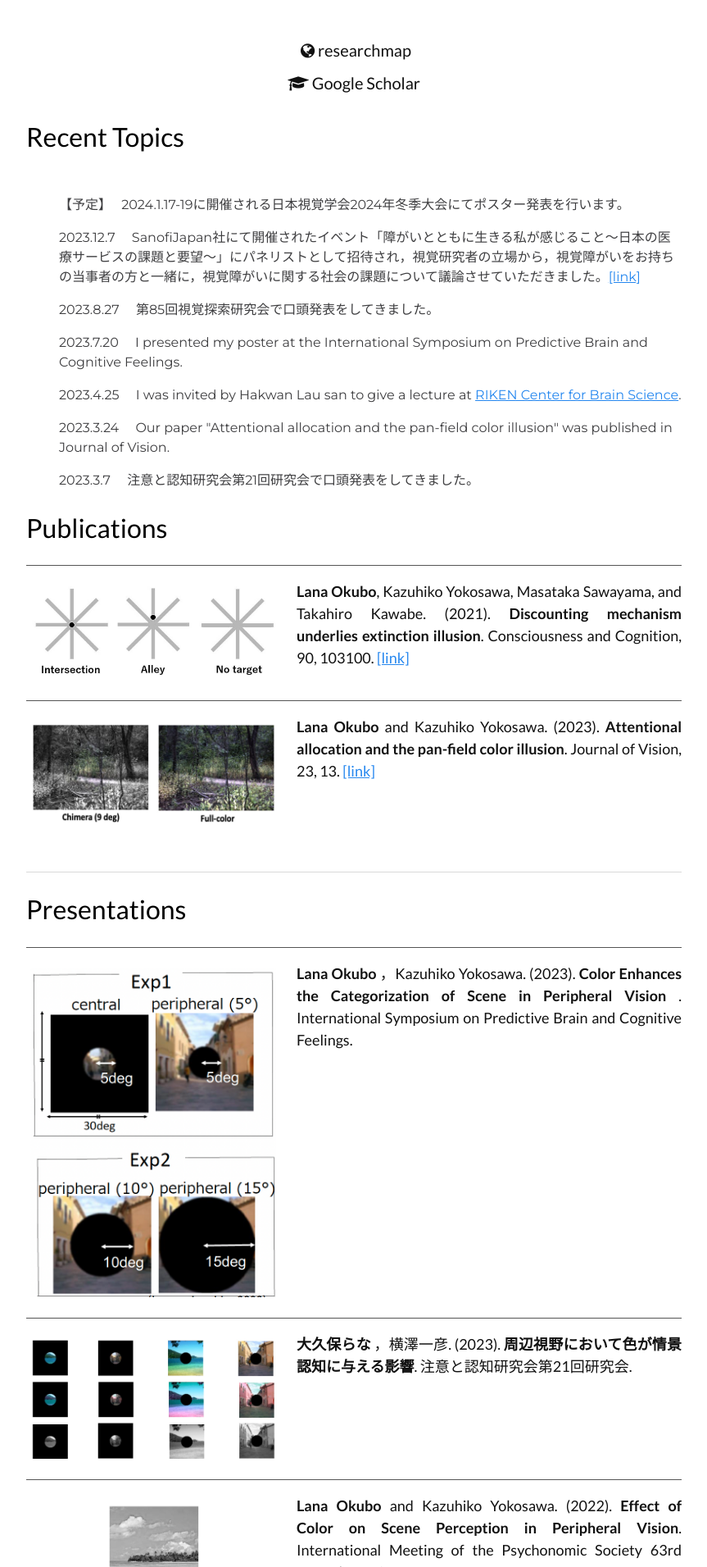
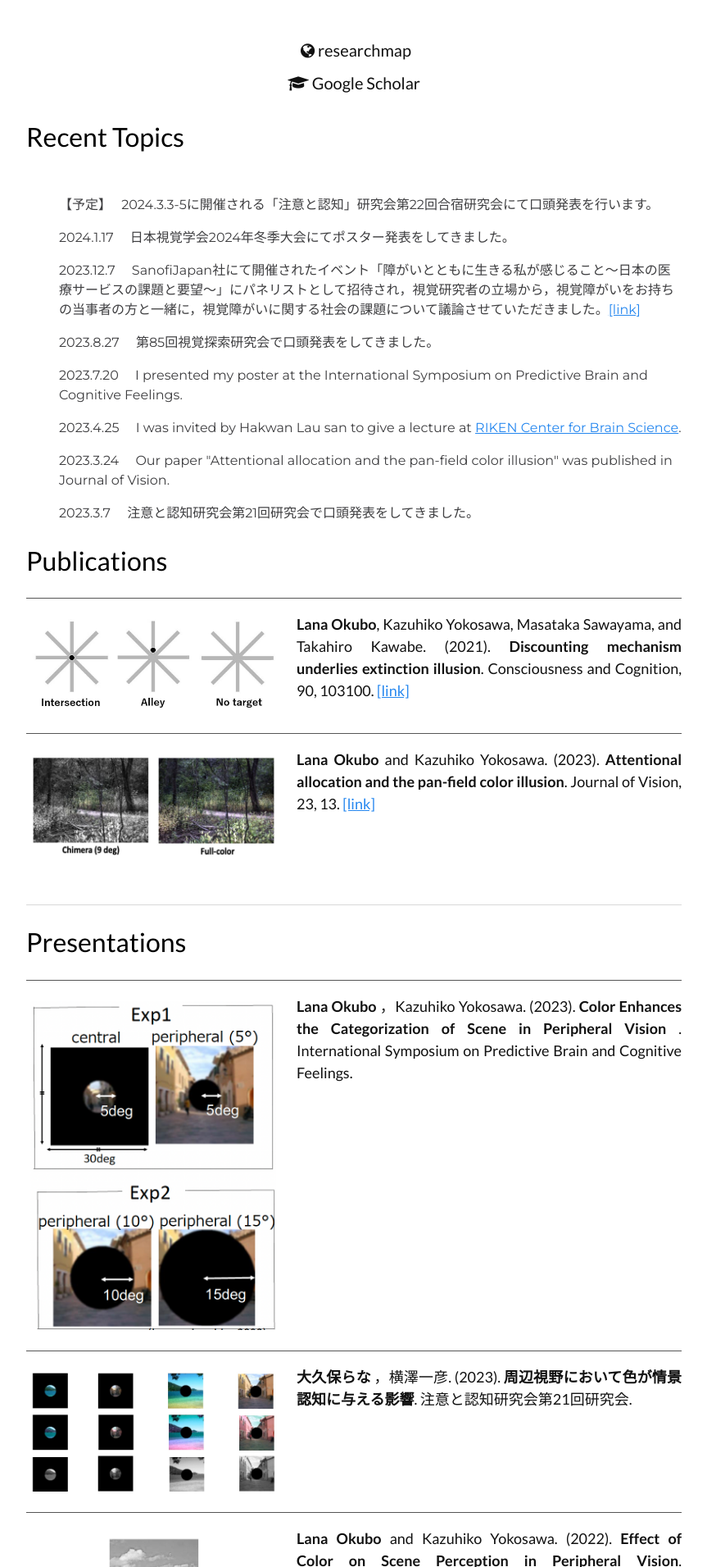
Before and after one commit to LNOKB/lnokb.github.io, a Jekyll site: the page built from index.html, in a window 1280 px wide. Shown: the part 788-2699 px from the top of the page at 82% size, without its empty margins (208-1071 px from the left). Built offline with Jekyll 4.4.1, drawn with Linux system fonts in a browser that asks for light colours.

Commit message:
Update index.html

```diff
--- a/index.html
+++ b/index.html
@@ -47,7 +47,11 @@ layout: home-page
     <ul>
 
       <p class="subtitle">
-        【予定】　 2024.1.17-19に開催される日本視覚学会2024年冬季大会にてポスター発表を行います。
+        【予定】　 2024.3.3-5に開催される「注意と認知」研究会第22回合宿研究会にて口頭発表を行います。
+      </p>
+
+      <p class="subtitle">
+        2024.1.17 　日本視覚学会2024年冬季大会にてポスター発表をしてきました。
       </p>
 
        <p class="subtitle">
```
